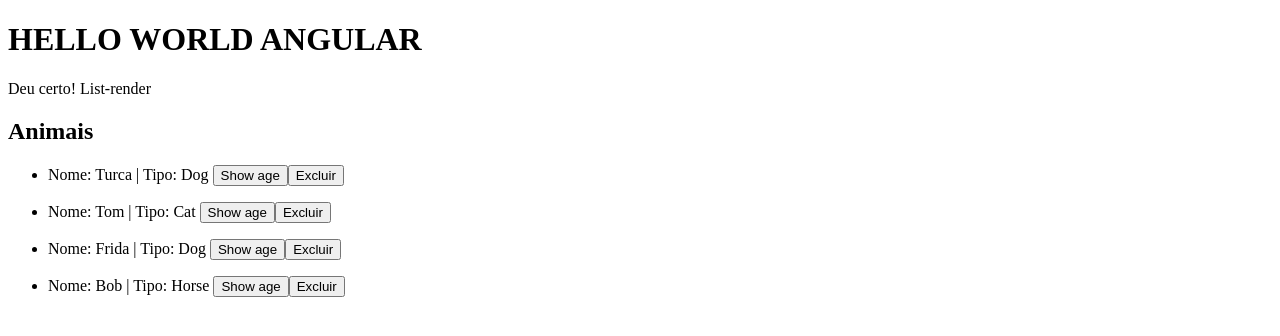
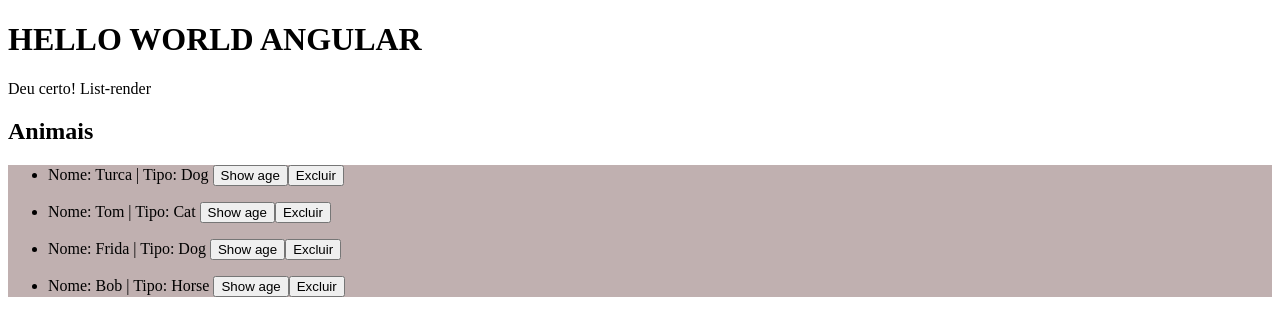
Before and after one commit to EvaTavares/angular-teste2, an Angular app: page / in a window 1280 px wide. Shown: the top 336 px of the page. Built offline with nearby package versions, Linux system fonts and the light colour scheme.

Commit message:
add: estilização

```diff
--- a/src/app/pages/list-render/list-render.component.html
+++ b/src/app/pages/list-render/list-render.component.html
@@ -1,6 +1,6 @@
 <p>Deu certo! List-render</p>
 <h2>Animais</h2>
-<ul>
+<ul class="bg-color">
   <li *ngFor="let animal of animals">
     <p>
       Nome: {{animal.name}} | Tipo: {{animal.type}}
--- a/src/app/pages/list-render/list-render.component.scss
+++ b/src/app/pages/list-render/list-render.component.scss
@@ -0,0 +1,3 @@
+.bg-color{
+  background-color: rgb(192, 176, 176);
+}
```
